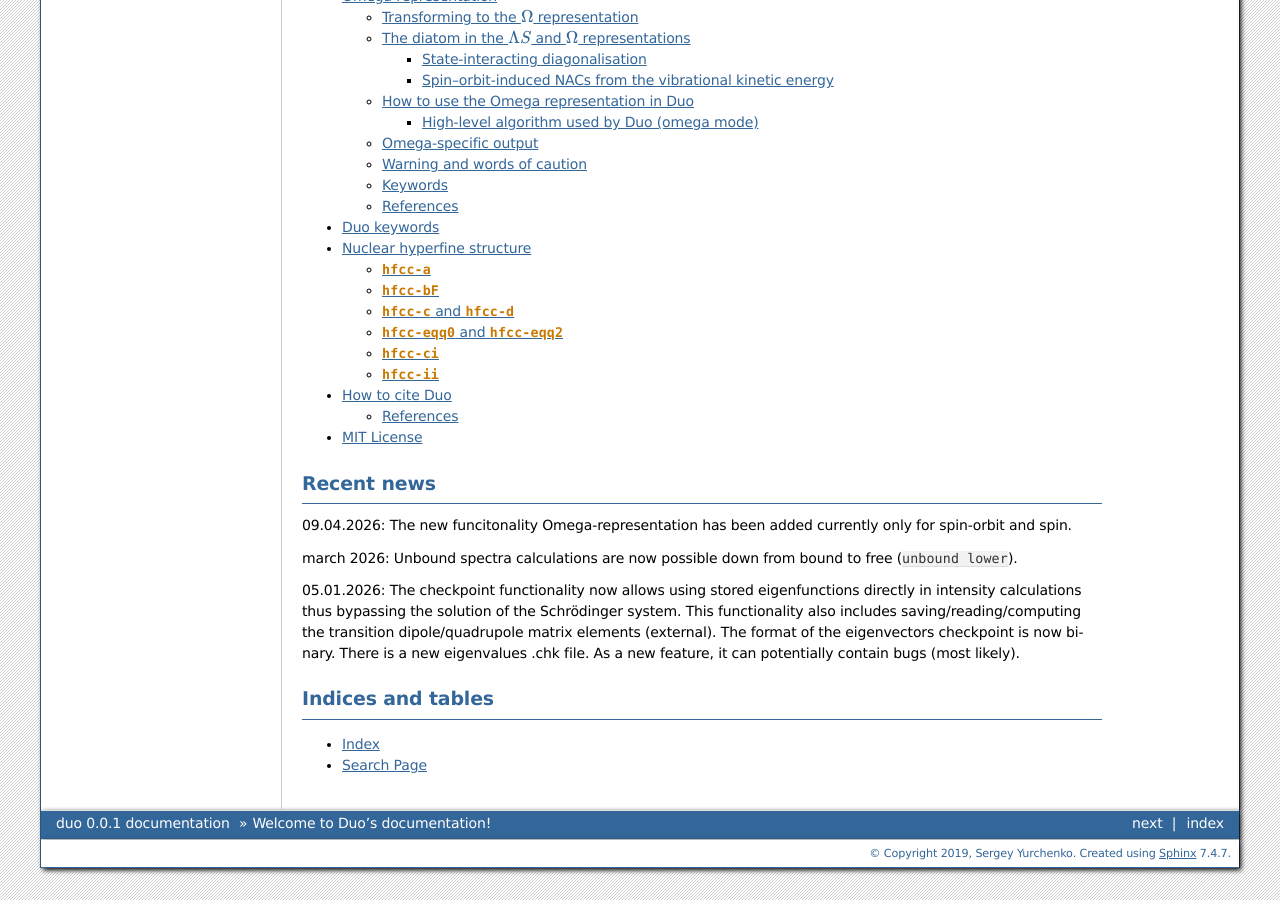
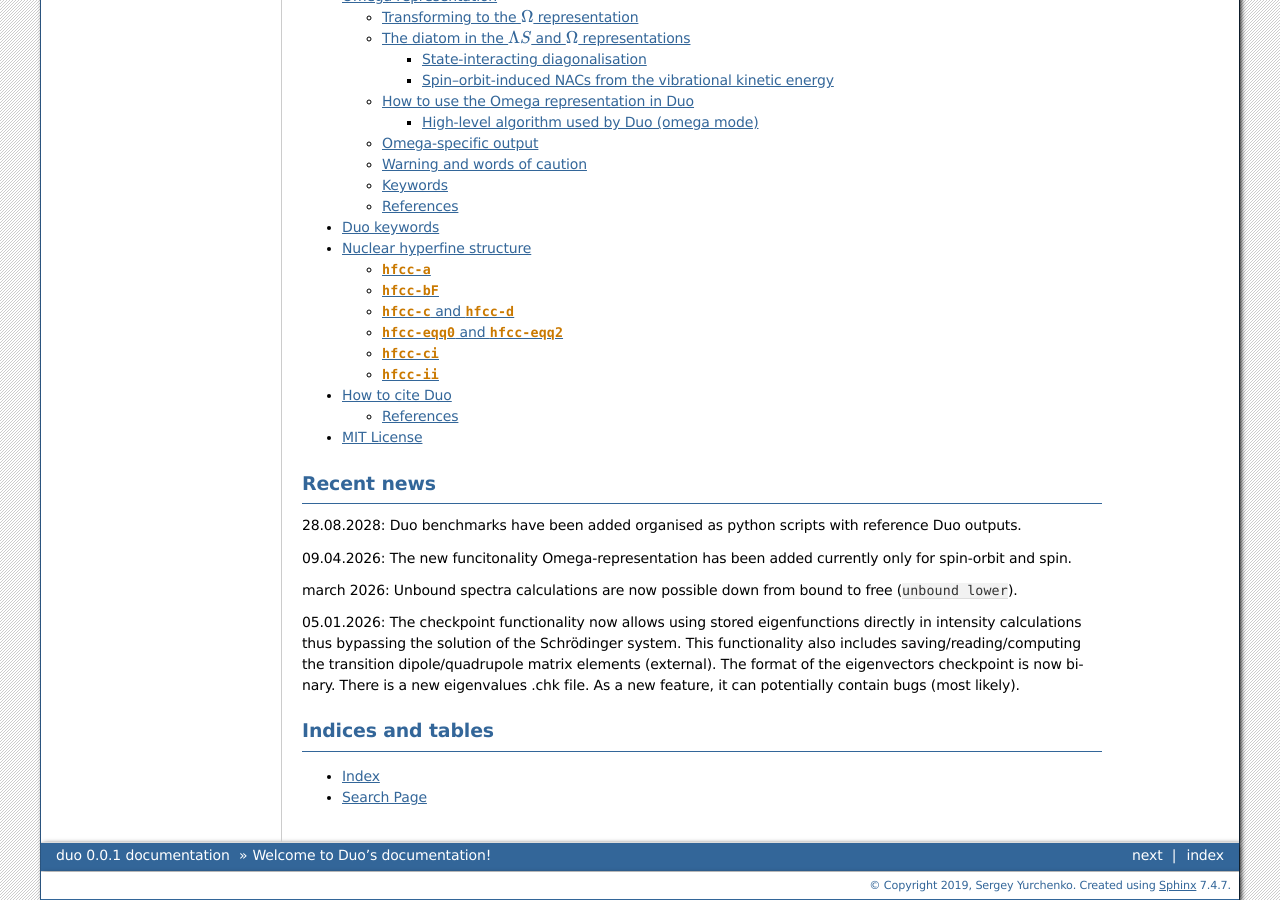
Before and after one commit to Trovemaster/Duo, a Sphinx documentation site: the page built from docs/source/index.rst, in a window 1280 px wide and 900 px high, scrolled down 3520 px. Built offline with Sphinx 7.4.7, drawn with Linux system fonts in a browser that asks for light colours; formulas are drawn with MathJax 3.

Commit message:
Update index.rst

```diff
--- a/docs/source/index.rst
+++ b/docs/source/index.rst
@@ -28,6 +28,8 @@ Welcome to Duo's documentation!
 Recent news
 ===========
 
+28.08.2028: Duo benchmarks have been added organised as python scripts with reference Duo outputs.
+
 09.04.2026: The new funcitonality Omega-representation has been added currently only for spin-orbit and spin.
 
 march 2026: Unbound spectra calculations are now possible down from bound to free (``unbound lower``).
```
